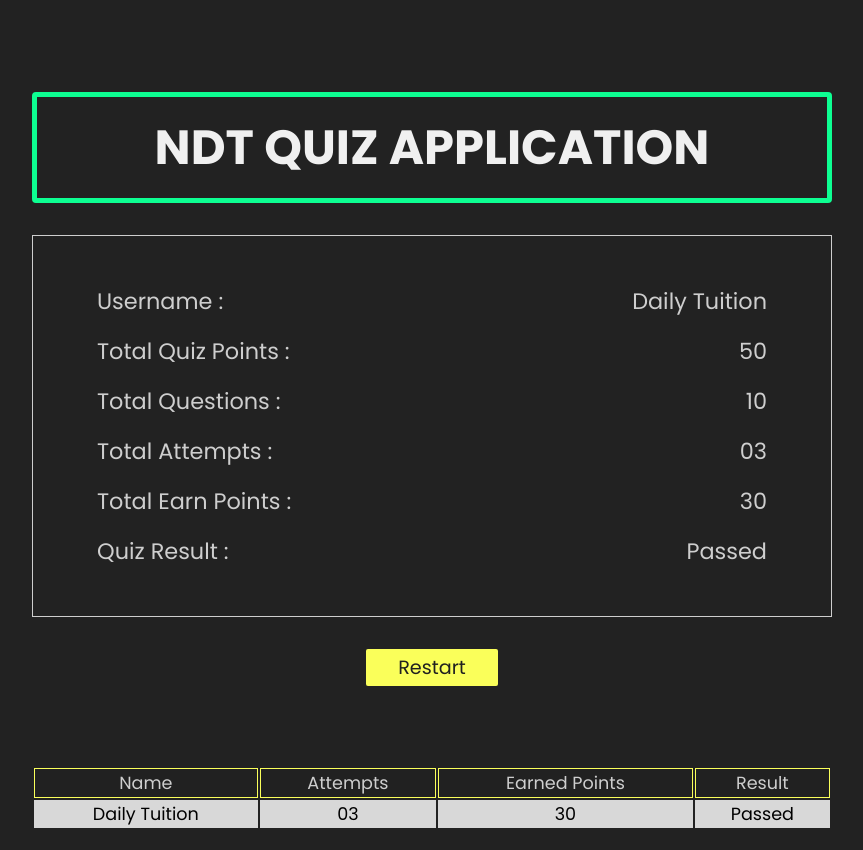
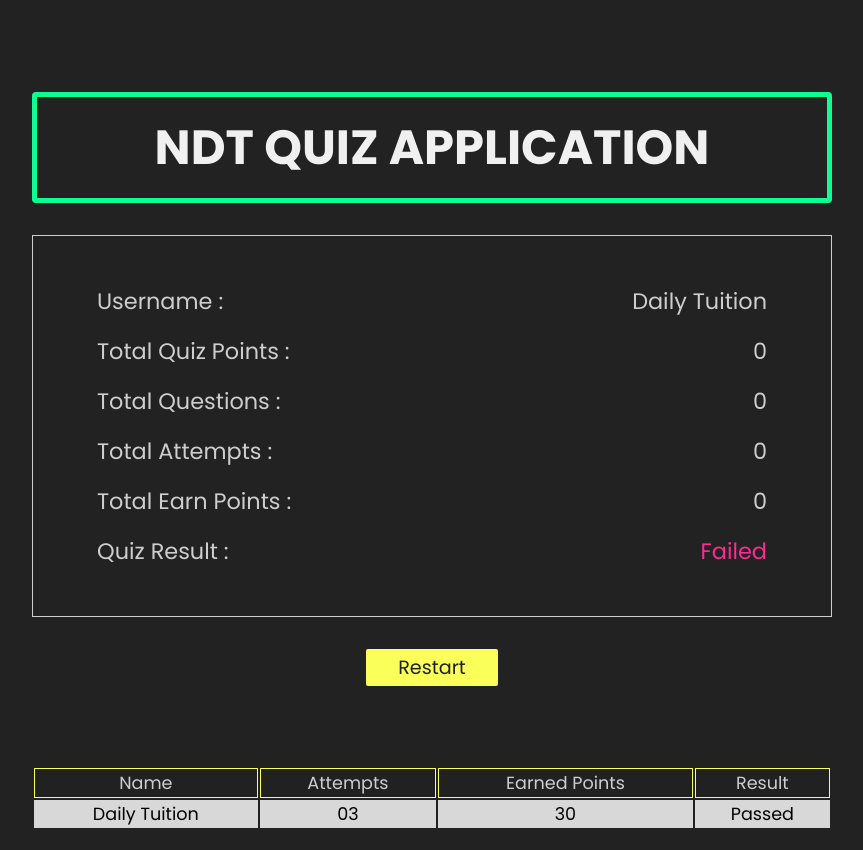
Before and after one commit to yousseflearn/NDT-QUIZ-APP, a React (Vite) app in the folder client/: page /result in a window 1280 px wide. Shown: the whole page, without its empty margins (208-1071 px from the left). Built offline with nearby package versions, Linux system fonts and the light colour scheme.

Commit message:
Creation Quiz answers and  User Points Count

```diff
--- a/client/src/components/Questions/Questions.jsx
+++ b/client/src/components/Questions/Questions.jsx
@@ -1,7 +1,6 @@
 import React, { useEffect, useState } from 'react';
 import './Questions.css';
 import { useDispatch, useSelector } from 'react-redux';
-
 /** custom hook */
 import { useFetchQuestions } from '../../hooks/FetchQuestions';
 import { updateResult } from '../../hooks/setResult';
@@ -10,12 +9,12 @@ const Questions = ({ onChecked }) => {
   const [checked, setChecked] = useState(undefined);
   const [{ isLoading, apiData, serverError }] = useFetchQuestions();
   const { trace } = useSelector((state) => state.questions);
+  const result = useSelector((state) => state.result.result);
   const questions = useSelector(
     (state) => state.questions.queue[state.questions.trace]
   );
   const dispatch = useDispatch();
   useEffect(() => {
-    console.log({ trace, checked });
     dispatch(updateResult({ trace, checked }));
   }, [checked]);
 
@@ -25,9 +24,9 @@ const Questions = ({ onChecked }) => {
     // console.log(serverError);
   });
   const onSelectHandler = (index) => {
-    console.log(index);
     onChecked(index);
     setChecked(index);
+    dispatch(updateResult({ trace, checked }));
   };
 
   const indicator = ['A', 'B', 'C', 'D'];
@@ -54,7 +53,9 @@ const Questions = ({ onChecked }) => {
               <span className="question-letter">{`${indicator[index]}- `}</span>
               {q}
             </label>
-            <div className="check"></div>
+            <div
+              className={`check ${result[trace] == index ? 'checked' : ''}`}
+            ></div>
           </li>
         ))}
       </ul>
--- a/client/src/components/Quiz/Quiz.jsx
+++ b/client/src/components/Quiz/Quiz.jsx
@@ -16,9 +16,6 @@ const Quiz = () => {
   const result = useSelector((state) => state.result.result);
   const { queue, trace } = useSelector((state) => state.questions);
   const dispatch = useDispatch();
-  useEffect(() => {
-    console.log(result);
-  });
 
   // next button event handler
   const onNextHandler = () => {
@@ -32,6 +29,8 @@ const Quiz = () => {
         dispatch(pushAnswer(check));
       }
     }
+    /** reset value of checked variable */
+    setCheck(undefined);
   };
 
   // prev button event handler
@@ -58,9 +57,13 @@ const Quiz = () => {
       {/* questions sample */}
       <Questions onChecked={onChecked} />
       <div className="grid">
-        <button className="btn prev" onClick={onPrevHandler}>
-          Prev
-        </button>
+        {trace > 0 ? (
+          <button className="btn prev" onClick={onPrevHandler}>
+            Prev
+          </button>
+        ) : (
+          <div></div>
+        )}
         <button className="btn next" onClick={onNextHandler}>
           Next
         </button>
--- a/client/src/components/Result/Result.jsx
+++ b/client/src/components/Result/Result.jsx
@@ -1,17 +1,34 @@
-import React from 'react';
+import React, { useEffect } from 'react';
 import './Result.css';
 import { Link } from 'react-router-dom';
 import ResultTable from '../ResultTable/ResultTable';
-
+import {
+  attempt_number,
+  earnPoint_number,
+  flagResult,
+} from '../../helper/helper';
 import { resetAllAction } from '../../redux/questionReducer';
 import { resetResultAction } from '../../redux/resultReducer';
-import { useDispatch } from 'react-redux';
+import { useDispatch, useSelector } from 'react-redux';
 const Result = () => {
   const dispatch = useDispatch();
+  useEffect(() => {
+    console.log(earnPoints);
+  });
+
+  const {
+    questions: { queue, answers },
+    result: { result, userId },
+  } = useSelector((state) => state);
   const onClickHandler = () => {
     dispatch(resetResultAction());
     dispatch(resetAllAction());
   };
+  const totalPoints = queue.length * 10;
+  const attempts = attempt_number(result);
+  const earnPoints = earnPoint_number(result, answers, 10);
+  const flag = flagResult(totalPoints, earnPoints);
+
   return (
     <>
       <div className="container">
@@ -23,23 +40,28 @@ const Result = () => {
           </div>
           <div className="flex">
             <span>Total Quiz Points :</span>
-            <span className="bold">50</span>
+            <span className="bold">{totalPoints || 0}</span>
           </div>
           <div className="flex">
             <span>Total Questions :</span>
-            <span className="bold">10</span>
+            <span className="bold">{queue.length || 0}</span>
           </div>
           <div className="flex">
             <span>Total Attempts :</span>
-            <span className="bold">03</span>
+            <span className="bold">{attempts || 0}</span>
           </div>
           <div className="flex">
             <span>Total Earn Points :</span>
-            <span className="bold">30</span>
+            <span className="bold">{earnPoints || 0}</span>
           </div>
           <div className="flex">
             <span>Quiz Result :</span>
-            <span className="bold">Passed</span>
+            <span
+              className="bold"
+              style={{ color: `${flag ? '#2aff66' : '#ff2a95'}` }}
+            >
+              {flag ? 'Passed' : 'Failed'}
+            </span>
           </div>
         </div>
         <div className="start">
--- a/client/src/database/data.js
+++ b/client/src/database/data.js
@@ -89,3 +89,5 @@ export default [
     options: ['Expires', 'is suspended', 'Is revoked', 'Is maintained'],
   },
 ];
+
+export const answers = [0, 3, 1, 2, 2, 1, 3, 0, 0, 3];
--- /dev/null
+++ b/client/src/helper/helper.js
@@ -0,0 +1,15 @@
+export const attempt_number = (result) => {
+  return result.filter((r) => r == !undefined).length;
+};
+
+export const earnPoint_number = (result, answers, point) => {
+  return result
+    .map((element, index) => answers[index] === element)
+    .filter((index) => index)
+    .map((index) => point)
+    .reduce((prev, curr) => prev + curr, 0);
+};
+
+export const flagResult = (totalPoints, earnPoints) => {
+  return (totalPoints * 1) / 2 < earnPoints;
+};
--- a/client/src/hooks/FetchQuestions.js
+++ b/client/src/hooks/FetchQuestions.js
@@ -1,5 +1,5 @@
 import { useEffect, useState } from 'react';
-import data from '../database/data.js';
+import data, { answers } from '../database/data.js';
 import { useDispatch } from 'react-redux';
 
 /** redux action */
@@ -23,9 +23,9 @@ export const useFetchQuestions = () => {
         let question = await data;
         if (question.length > 0) {
           setGetData((prev) => ({ ...prev, isLoading: false }));
-          setGetData((prev) => ({ ...prev, apiData: question }));
+          setGetData((prev) => ({ ...prev, apiData: { question, answers } }));
           /** dispatch an action */
-          dispatch(Action.startExamAction(question));
+          dispatch(Action.startExamAction({ question, answers }));
         } else {
           throw new Error('No Question Available');
         }
--- a/client/src/redux/questionReducer.js
+++ b/client/src/redux/questionReducer.js
@@ -10,7 +10,9 @@ export const questionReducer = createSlice({
   },
   reducers: {
     startExamAction: (state, action) => {
-      return { ...state, queue: action.payload };
+      let { question, answers } = action.payload;
+
+      return { ...state, queue: question, answers: answers };
     },
     moveNextAction: (state) => {
       return { ...state, trace: state.trace + 1 };
```
